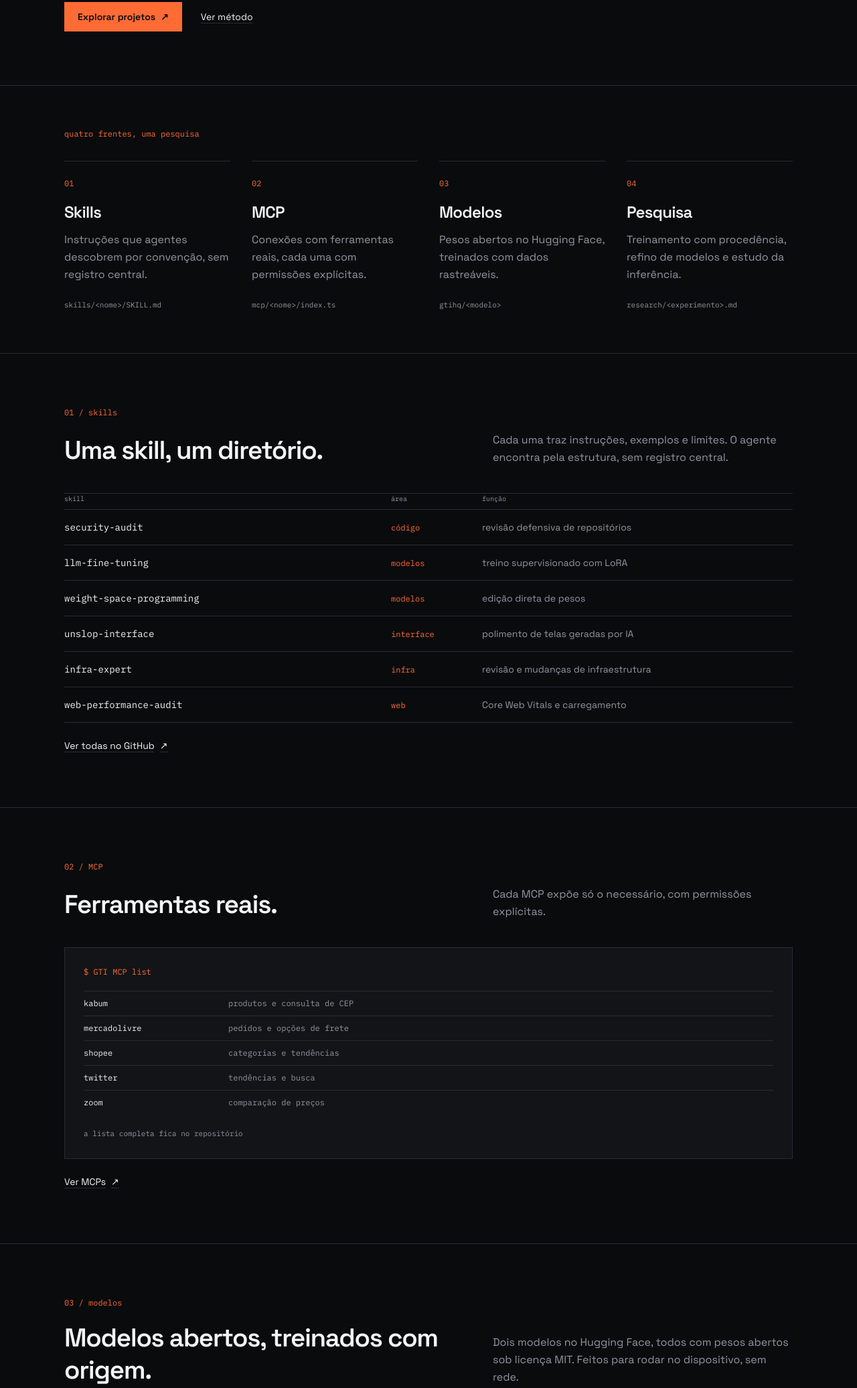
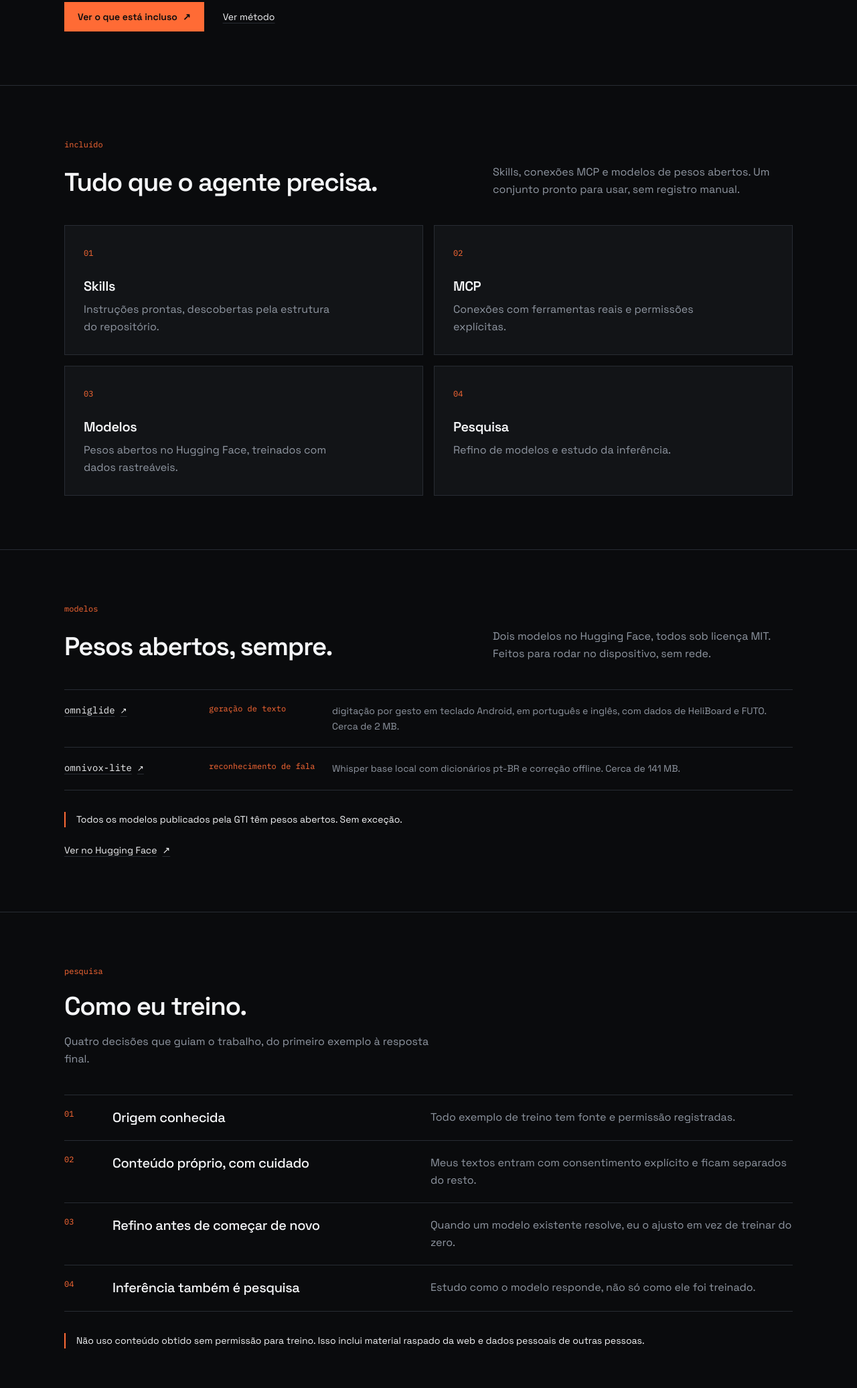
Before and after one commit to gtihq/ai-site, an Astro site: page / in a window 1280 px wide. Shown: the part 477-2549 px from the top of the page at 67% size. Built offline with nearby package versions, Linux system fonts and the light colour scheme; Astro itself is replaced by a stand-in of ours.

Commit message:
refactor: generalize skills and MCP, add linked model titles and closing CTA

```diff
--- a/src/components/PageContent.astro
+++ b/src/components/PageContent.astro
@@ -23,7 +23,7 @@ const t = translations(lang);
       </p>
       <div class="mt-9 flex flex-wrap items-center gap-x-7 gap-y-4">
         <a
-          href="#projetos"
+          href="#incluido"
           class="inline-flex items-center gap-2 bg-accent px-5 py-3 text-sm font-semibold text-canvas transition-opacity hover:opacity-90"
         >
           {t.hero.cta}
@@ -70,91 +70,25 @@ const t = translations(lang);
   </div>
 </section>
 
-<section id="projetos" class="border-t border-line">
-  <div class="mx-auto max-w-6xl px-5 py-16 sm:px-8">
-    <p class="font-mono text-xs text-accent">{t.pillars.label}</p>
-    <div class="mt-8 grid gap-10 sm:grid-cols-2 lg:grid-cols-4 lg:gap-8">
-      {t.pillars.items.map((pillar) => (
-        <div class="reveal border-t border-line pt-5">
-          <span class="font-mono text-xs text-accent">{pillar.index}</span>
-          <h2 class="mt-4 text-2xl font-semibold tracking-[-0.03em]">{pillar.title}</h2>
-          <p class="mt-3 max-w-xs leading-relaxed text-muted">{pillar.text}</p>
-          <p class="mt-6 font-mono text-[11px] text-muted">{pillar.artifact}</p>
+<section id="incluido" class="border-t border-line">
+  <div class="mx-auto max-w-6xl px-5 py-16 sm:px-8 sm:py-20">
+    <p class="font-mono text-xs text-accent">{t.included.eyebrow}</p>
+    <div class="mt-5 flex flex-wrap items-end justify-between gap-6">
+      <h2 class="max-w-2xl text-[clamp(1.75rem,3vw,2.5rem)] font-semibold leading-tight tracking-[-0.035em]">
+        {t.included.title}
+      </h2>
+      <p class="max-w-md leading-relaxed text-muted">{t.included.intro}</p>
+    </div>
+
+    <div class="mt-10 grid gap-4 sm:grid-cols-2">
+      {t.included.items.map((item) => (
+        <div class="reveal border border-line bg-surface p-6 hover:border-accent sm:p-7">
+          <span class="font-mono text-xs text-accent">{item.index}</span>
+          <h3 class="mt-6 text-xl font-semibold tracking-[-0.02em]">{item.title}</h3>
+          <p class="mt-2 max-w-sm leading-relaxed text-muted">{item.text}</p>
         </div>
       ))}
     </div>
-  </div>
-</section>
-
-<section id="skills" class="border-t border-line">
-  <div class="mx-auto max-w-6xl px-5 py-16 sm:px-8 sm:py-20">
-    <p class="font-mono text-xs text-accent">{t.skills.eyebrow}</p>
-    <div class="mt-5 flex flex-wrap items-end justify-between gap-6">
-      <h2 class="max-w-xl text-[clamp(1.75rem,3vw,2.5rem)] font-semibold leading-tight tracking-[-0.035em]">
-        {t.skills.title}
-      </h2>
-      <p class="max-w-md leading-relaxed text-muted">{t.skills.intro}</p>
-    </div>
-
-    <div class="mt-10 border-t border-line">
-      <div class="hidden gap-6 border-b border-line pb-2 font-mono text-[10px] text-muted sm:grid sm:grid-cols-[minmax(0,1fr)_7rem_minmax(0,1fr)]">
-        {t.skills.columns.map((column) => <span>{column}</span>)}
-      </div>
-      <ul>
-        {t.skills.items.map((skill) => (
-          <li class="reveal grid gap-1 border-b border-line py-4 sm:grid-cols-[minmax(0,1fr)_7rem_minmax(0,1fr)] sm:items-baseline sm:gap-6">
-            <span class="font-mono text-sm text-text">{skill.name}</span>
-            <span class="font-mono text-xs text-accent">{skill.area}</span>
-            <span class="text-sm text-muted">{skill.note}</span>
-          </li>
-        ))}
-      </ul>
-    </div>
-
-    <a
-      href="https://github.com/gtihq/ai-skills"
-      target="_blank"
-      rel="noopener noreferrer"
-      class="mt-6 inline-flex items-center gap-2 text-sm text-text underline decoration-line underline-offset-4 hover:decoration-accent"
-    >
-      {t.skills.more}
-      <span aria-hidden="true" class="font-mono">↗</span>
-    </a>
-  </div>
-</section>
-
-<section id="mcp" class="border-t border-line">
-  <div class="mx-auto max-w-6xl px-5 py-16 sm:px-8 sm:py-20">
-    <p class="font-mono text-xs text-accent">{t.mcp.eyebrow}</p>
-    <div class="mt-5 flex flex-wrap items-end justify-between gap-6">
-      <h2 class="max-w-xl text-[clamp(1.75rem,3vw,2.5rem)] font-semibold leading-tight tracking-[-0.035em]">
-        {t.mcp.title}
-      </h2>
-      <p class="max-w-md leading-relaxed text-muted">{t.mcp.intro}</p>
-    </div>
-
-    <div class="mt-10 border border-line bg-surface p-5 sm:p-7">
-      <p class="font-mono text-xs text-accent">{t.mcp.command}</p>
-      <div class="mt-5 border-t border-line">
-        {t.mcp.items.map((item) => (
-          <div class="reveal grid gap-1 border-b border-line py-2.5 font-mono text-xs last:border-0 sm:grid-cols-[12rem_minmax(0,1fr)] sm:gap-6">
-            <span class="text-text">{item.name}</span>
-            <span class="text-muted">{item.note}</span>
-          </div>
-        ))}
-      </div>
-      <p class="mt-5 font-mono text-[11px] text-muted">{t.mcp.footnote}</p>
-    </div>
-
-    <a
-      href="https://github.com/gtihq/ai-mcps"
-      target="_blank"
-      rel="noopener noreferrer"
-      class="mt-6 inline-flex items-center gap-2 text-sm text-text underline decoration-line underline-offset-4 hover:decoration-accent"
-    >
-      {t.mcp.more}
-      <span aria-hidden="true" class="font-mono">↗</span>
-    </a>
   </div>
 </section>
 
@@ -171,7 +105,15 @@ const t = translations(lang);
     <ul class="mt-10 border-t border-line">
       {t.models.items.map((model) => (
         <li class="reveal grid gap-2 border-b border-line py-5 sm:grid-cols-[12rem_10rem_minmax(0,1fr)] sm:gap-6">
-          <span class="font-mono text-sm text-text">{model.name}</span>
+          <a
+            href={model.href}
+            target="_blank"
+            rel="noopener noreferrer"
+            class="inline-flex items-baseline gap-2 font-mono text-sm text-text underline decoration-line underline-offset-4 hover:decoration-accent"
+          >
+            {model.name}
+            <span aria-hidden="true" class="font-mono text-xs">↗</span>
+          </a>
           <span class="font-mono text-xs text-accent">{model.task}</span>
           <span class="text-sm leading-relaxed text-muted">{model.note}</span>
         </li>
@@ -218,6 +160,24 @@ const t = translations(lang);
   </div>
 </section>
 
+<section class="bg-accent">
+  <div class="mx-auto flex max-w-6xl flex-wrap items-center justify-between gap-6 px-5 py-12 sm:px-8">
+    <div>
+      <h2 class="text-2xl font-semibold tracking-[-0.03em] text-canvas sm:text-3xl">{t.cta.title}</h2>
+      <p class="mt-2 max-w-lg text-sm leading-relaxed text-canvas opacity-80">{t.cta.text}</p>
+    </div>
+    <a
+      href="https://huggingface.co/gtihq"
+      target="_blank"
+      rel="noopener noreferrer"
+      class="inline-flex items-center gap-2 bg-canvas px-5 py-3 text-sm font-semibold text-text transition-opacity hover:opacity-90"
+    >
+      {t.cta.button}
+      <span aria-hidden="true" class="font-mono">↗</span>
+    </a>
+  </div>
+</section>
+
 <section id="atualizacoes" class="border-t border-line">
   <div class="mx-auto max-w-6xl px-5 py-16 sm:px-8 sm:py-20">
     <p class="font-mono text-xs text-accent">{t.updates.eyebrow}</p>
--- a/src/components/SiteHeader.astro
+++ b/src/components/SiteHeader.astro
@@ -9,8 +9,7 @@ interface Props {
 const { lang } = Astro.props;
 const t = translations(lang);
 const sections = [
-  { href: '#skills', label: t.nav.skills },
-  { href: '#mcp', label: t.nav.mcp },
+  { href: '#incluido', label: t.nav.included },
   { href: '#modelos', label: t.nav.models },
   { href: '#metodo', label: t.nav.method },
   { href: '#atualizacoes', label: t.nav.updates },
--- a/src/i18n/ui.ts
+++ b/src/i18n/ui.ts
@@ -5,11 +5,10 @@ export type Language = (typeof languages)[number];
 const pt = {
   meta: {
     title: 'GTI AI, pesquisa em modelos justos',
-    description: 'Fundação de pesquisa em IA da GTI. Skills, MCP, modelos de pesos abertos e treinamento com dados rastreáveis, incluindo conteúdo próprio.',
+    description: 'GTI AI. Skills, MCP, modelos de pesos abertos e pesquisa em treinamento justo. Tudo em um só lugar.',
   },
   nav: {
-    skills: 'Skills',
-    mcp: 'MCP',
+    included: 'Incluído',
     models: 'Modelos',
     method: 'Método',
     updates: 'Atualizações',
@@ -21,7 +20,7 @@ const pt = {
     eyebrow: 'pesquisa independente em IA / GTI',
     title: 'Modelos justos. Dados com origem.',
     subtitle: 'Pesquisa em treinamento e inferência. Uso apenas conteúdo com permissão para treino, incluindo o meu. Refino modelos existentes e publico os pesos e o que aprendo.',
-    cta: 'Explorar projetos',
+    cta: 'Ver o que está incluso',
     secondary: 'Ver método',
   },
   manifest: {
@@ -37,77 +36,31 @@ const pt = {
     footnote: 'todo exemplo rastreado até a fonte',
     caption: 'A origem vem antes do resultado.',
   },
-  pillars: {
-    label: 'quatro frentes, uma pesquisa',
+  included: {
+    eyebrow: 'incluído',
+    title: 'Tudo que o agente precisa.',
+    intro: 'Skills, conexões MCP e modelos de pesos abertos. Um conjunto pronto para usar, sem registro manual.',
     items: [
-      {
-        index: '01',
-        title: 'Skills',
-        text: 'Instruções que agentes descobrem por convenção, sem registro central.',
-        artifact: 'skills/<nome>/SKILL.md',
-      },
-      {
-        index: '02',
-        title: 'MCP',
-        text: 'Conexões com ferramentas reais, cada uma com permissões explícitas.',
-        artifact: 'mcp/<nome>/index.ts',
-      },
-      {
-        index: '03',
-        title: 'Modelos',
-        text: 'Pesos abertos no Hugging Face, treinados com dados rastreáveis.',
-        artifact: 'gtihq/<modelo>',
-      },
-      {
-        index: '04',
-        title: 'Pesquisa',
-        text: 'Treinamento com procedência, refino de modelos e estudo da inferência.',
-        artifact: 'research/<experimento>.md',
-      },
+      { index: '01', title: 'Skills', text: 'Instruções prontas, descobertas pela estrutura do repositório.' },
+      { index: '02', title: 'MCP', text: 'Conexões com ferramentas reais e permissões explícitas.' },
+      { index: '03', title: 'Modelos', text: 'Pesos abertos no Hugging Face, treinados com dados rastreáveis.' },
+      { index: '04', title: 'Pesquisa', text: 'Refino de modelos e estudo da inferência.' },
     ],
   },
-  skills: {
-    eyebrow: '01 / skills',
-    title: 'Uma skill, um diretório.',
-    intro: 'Cada uma traz instruções, exemplos e limites. O agente encontra pela estrutura, sem registro central.',
-    columns: ['skill', 'área', 'função'],
-    items: [
-      { name: 'security-audit', area: 'código', note: 'revisão defensiva de repositórios' },
-      { name: 'llm-fine-tuning', area: 'modelos', note: 'treino supervisionado com LoRA' },
-      { name: 'weight-space-programming', area: 'modelos', note: 'edição direta de pesos' },
-      { name: 'unslop-interface', area: 'interface', note: 'polimento de telas geradas por IA' },
-      { name: 'infra-expert', area: 'infra', note: 'revisão e mudanças de infraestrutura' },
-      { name: 'web-performance-audit', area: 'web', note: 'Core Web Vitals e carregamento' },
-    ],
-    more: 'Ver todas no GitHub',
-  },
-  mcp: {
-    eyebrow: '02 / MCP',
-    title: 'Ferramentas reais.',
-    intro: 'Cada MCP expõe só o necessário, com permissões explícitas.',
-    command: '$ GTI MCP list',
-    items: [
-      { name: 'kabum', note: 'produtos e consulta de CEP' },
-      { name: 'mercadolivre', note: 'pedidos e opções de frete' },
-      { name: 'shopee', note: 'categorias e tendências' },
-      { name: 'twitter', note: 'tendências e busca' },
-      { name: 'zoom', note: 'comparação de preços' },
-    ],
-    footnote: 'a lista completa fica no repositório',
-    more: 'Ver MCPs',
-  },
   models: {
-    eyebrow: '03 / modelos',
-    title: 'Modelos abertos, treinados com origem.',
-    intro: 'Dois modelos no Hugging Face, todos com pesos abertos sob licença MIT. Feitos para rodar no dispositivo, sem rede.',
+    eyebrow: 'modelos',
+    title: 'Pesos abertos, sempre.',
+    intro: 'Dois modelos no Hugging Face, todos sob licença MIT. Feitos para rodar no dispositivo, sem rede.',
     items: [
       {
         name: 'omniglide',
+        href: 'https://huggingface.co/gtihq/omniglide',
         task: 'geração de texto',
         note: 'digitação por gesto em teclado Android, em português e inglês, com dados de HeliBoard e FUTO. Cerca de 2 MB.',
       },
       {
         name: 'omnivox-lite',
+        href: 'https://huggingface.co/gtihq/omnivox-lite',
         task: 'reconhecimento de fala',
         note: 'Whisper base local com dicionários pt-BR e correção offline. Cerca de 141 MB.',
       },
@@ -116,7 +69,7 @@ const pt = {
     more: 'Ver no Hugging Face',
   },
   method: {
-    eyebrow: '04 / pesquisa',
+    eyebrow: 'pesquisa',
     title: 'Como eu treino.',
     intro: 'Quatro decisões que guiam o trabalho, do primeiro exemplo à resposta final.',
     items: [
@@ -126,6 +79,11 @@ const pt = {
       { index: '04', title: 'Inferência também é pesquisa', text: 'Estudo como o modelo responde, não só como ele foi treinado.' },
     ],
     note: 'Não uso conteúdo obtido sem permissão para treino. Isso inclui material raspado da web e dados pessoais de outras pessoas.',
+  },
+  cta: {
+    title: 'Os pesos estão abertos.',
+    text: 'Baixe, teste e refine. Os modelos estão no Hugging Face sob licença MIT.',
+    button: 'Ver modelos',
   },
   updates: {
     eyebrow: 'atualizações',
@@ -143,11 +101,10 @@ const pt = {
 const en: typeof pt = {
   meta: {
     title: 'GTI AI, research on fair models',
-    description: 'GTI AI research foundation. Skills, MCP, open-weight models and training on data that can actually be used, including my own content.',
+    description: 'GTI AI. Skills, MCP, open-weight models and research on fair training. All in one place.',
   },
   nav: {
-    skills: 'Skills',
-    mcp: 'MCP',
+    included: 'Included',
     models: 'Models',
     method: 'Method',
     updates: 'Updates',
@@ -159,7 +116,7 @@ const en: typeof pt = {
     eyebrow: 'independent AI research / GTI',
     title: 'Fair models. Data with a source.',
     subtitle: 'Research in training and inference. I train only on content that can legitimately be used, including my own. I refine existing models and publish the weights and what I learn.',
-    cta: 'Explore the work',
+    cta: 'See what is included',
     secondary: 'Read the method',
   },
   manifest: {
@@ -175,77 +132,31 @@ const en: typeof pt = {
     footnote: 'every example traced back to its source',
     caption: 'Provenance comes before the result.',
   },
-  pillars: {
-    label: 'four fronts, one research practice',
+  included: {
+    eyebrow: 'included',
+    title: 'Everything the agent needs.',
+    intro: 'Skills, MCP connections and open-weight models. A ready-to-use set with no manual registration.',
     items: [
-      {
-        index: '01',
-        title: 'Skills',
-        text: 'Instructions agents discover by convention, with no central registry.',
-        artifact: 'skills/<name>/SKILL.md',
-      },
-      {
-        index: '02',
-        title: 'MCP',
-        text: 'Connections to real tools, each with explicit permissions.',
-        artifact: 'mcp/<name>/index.ts',
-      },
-      {
-        index: '03',
-        title: 'Models',
-        text: 'Open weights on Hugging Face, trained on traceable data.',
-        artifact: 'gtihq/<model>',
-      },
-      {
-        index: '04',
-        title: 'Research',
-        text: 'Training with provenance, model refinement and inference work.',
-        artifact: 'research/<experiment>.md',
-      },
+      { index: '01', title: 'Skills', text: 'Ready instructions, discovered through the repository structure.' },
+      { index: '02', title: 'MCP', text: 'Connections to real tools with explicit permissions.' },
+      { index: '03', title: 'Models', text: 'Open weights on Hugging Face, trained on traceable data.' },
+      { index: '04', title: 'Research', text: 'Model refinement and inference work.' },
     ],
   },
-  skills: {
-    eyebrow: '01 / skills',
-    title: 'One skill, one directory.',
-    intro: 'Each one carries instructions, examples and limits. The agent finds it through the structure, with no central registry.',
-    columns: ['skill', 'area', 'what it does'],
-    items: [
-      { name: 'security-audit', area: 'code', note: 'defensive review of repositories' },
-      { name: 'llm-fine-tuning', area: 'models', note: 'supervised training with LoRA' },
-      { name: 'weight-space-programming', area: 'models', note: 'direct editing of model weights' },
-      { name: 'unslop-interface', area: 'interface', note: 'polishing AI-generated interfaces' },
-      { name: 'infra-expert', area: 'infra', note: 'infrastructure review and changes' },
-      { name: 'web-performance-audit', area: 'web', note: 'Core Web Vitals and loading' },
-    ],
-    more: 'See all on GitHub',
-  },
-  mcp: {
-    eyebrow: '02 / MCP',
-    title: 'Real tools.',
-    intro: 'Every MCP exposes only what is needed, with explicit permissions.',
-    command: '$ GTI MCP list',
-    items: [
-      { name: 'kabum', note: 'products and postal code lookup' },
-      { name: 'mercadolivre', note: 'orders and shipping options' },
-      { name: 'shopee', note: 'categories and trending searches' },
-      { name: 'twitter', note: 'trends and search' },
-      { name: 'zoom', note: 'price comparison' },
-    ],
-    footnote: 'the full list lives in the repository',
-    more: 'See MCPs',
-  },
   models: {
-    eyebrow: '03 / models',
-    title: 'Open weights, trained with provenance.',
-    intro: 'Two models on Hugging Face, all open weight under MIT. Built to run on device, with no network calls.',
+    eyebrow: 'models',
+    title: 'Open weights, always.',
+    intro: 'Two models on Hugging Face, all under MIT. Built to run on device, with no network calls.',
     items: [
       {
         name: 'omniglide',
+        href: 'https://huggingface.co/gtihq/omniglide',
         task: 'text generation',
         note: 'gesture typing for an Android keyboard in Portuguese and English, trained on HeliBoard and FUTO traces. About 2 MB.',
       },
       {
         name: 'omnivox-lite',
+        href: 'https://huggingface.co/gtihq/omnivox-lite',
         task: 'speech recognition',
         note: 'local Whisper base with pt-BR dictionaries and offline correction. About 141 MB.',
       },
@@ -254,7 +165,7 @@ const en: typeof pt = {
     more: 'See on Hugging Face',
   },
   method: {
-    eyebrow: '04 / research',
+    eyebrow: 'research',
     title: 'How I train.',
     intro: 'Four decisions that guide the work, from the first example to the final answer.',
     items: [
@@ -264,6 +175,11 @@ const en: typeof pt = {
       { index: '04', title: 'Inference is research too', text: 'I study how the model answers, not only how it was trained.' },
     ],
     note: 'I do not use content obtained without permission for training. That includes scraped web material and other people’s personal data.',
+  },
+  cta: {
+    title: 'The weights are open.',
+    text: 'Download, test and refine. The models are on Hugging Face under MIT.',
+    button: 'See the models',
   },
   updates: {
     eyebrow: 'updates',
```
Also changed, not shown: README.md.
